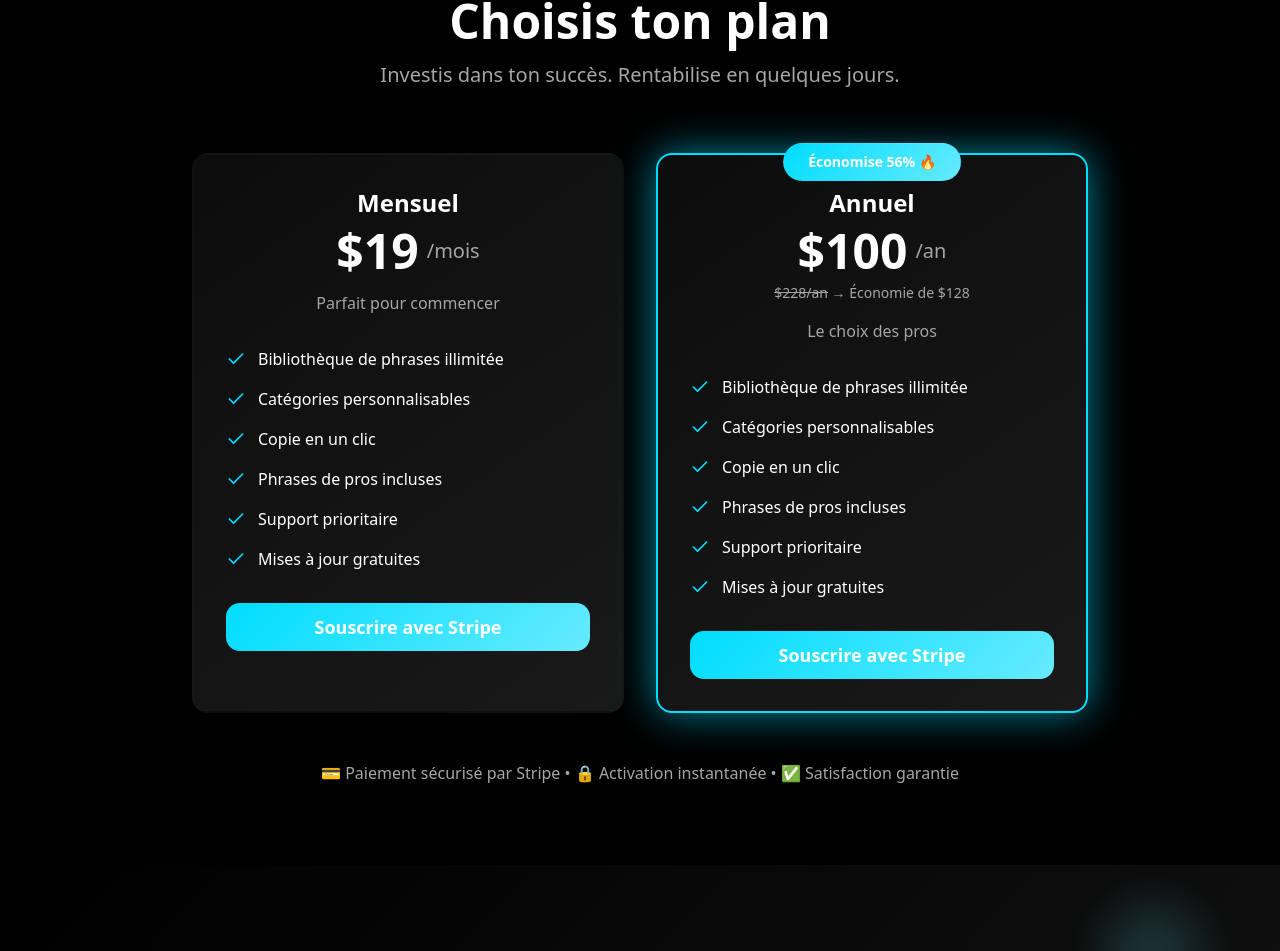
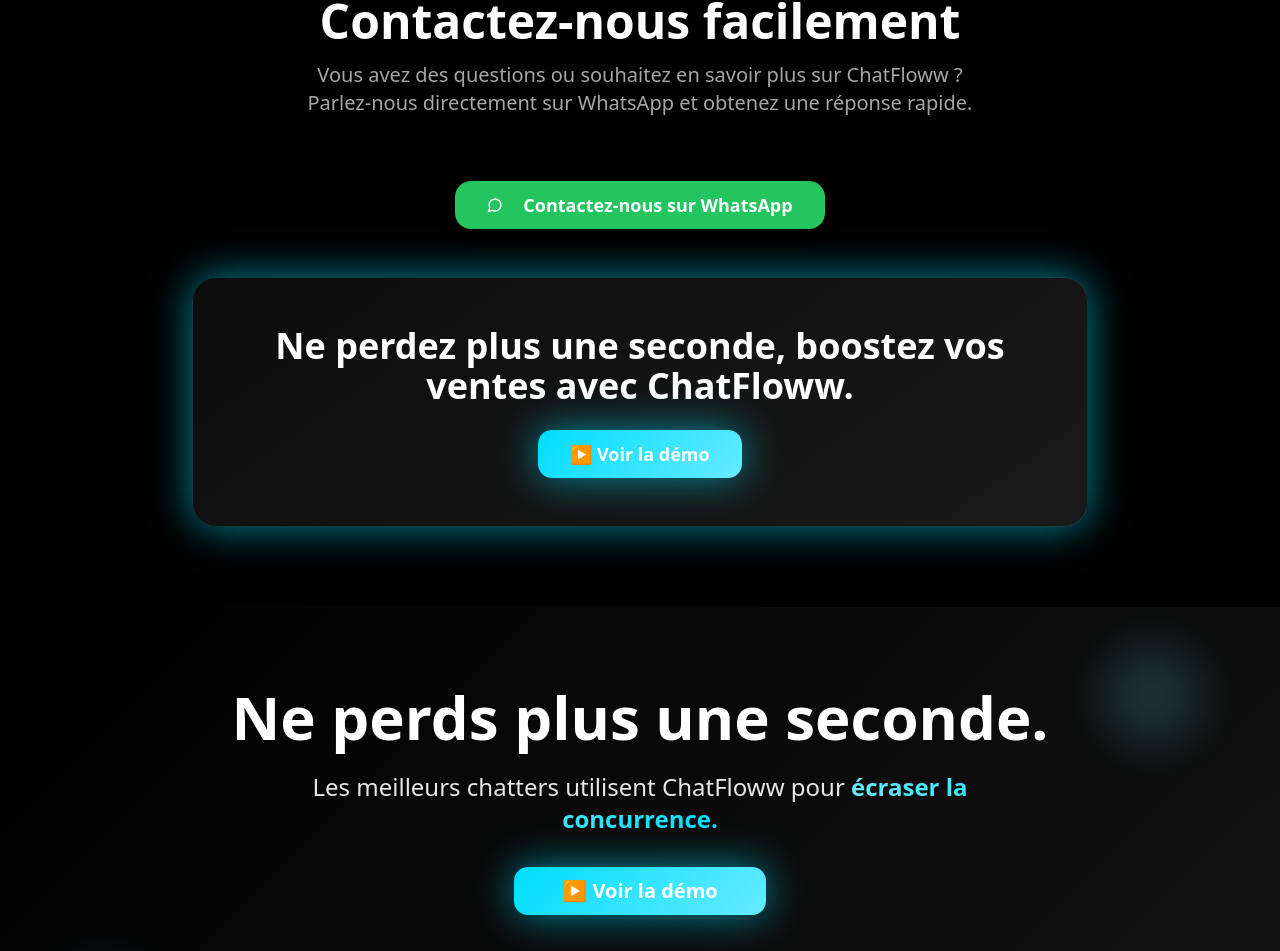
Before and after one commit to SmartESP-Team/chatfloww-ai-launcher, a React (Vite) app: page / in a window 1280 px wide. Shown: the part 2358-3309 px from the top of the page. Built offline with nearby package versions, Linux system fonts and the light colour scheme.

Commit message:
Update contact and CTA sections
Replace payment section with contact section. Add WhatsApp button. Update final CTA with demo button.

```diff
--- /dev/null
+++ b/src/components/Contact.tsx
@@ -0,0 +1,61 @@
+import { Button } from "@/components/ui/button";
+import { MessageCircle } from "lucide-react";
+
+const Contact = () => {
+  const openWhatsApp = () => {
+    // Remplace par ton numéro WhatsApp au format international
+    const phoneNumber = "+33123456789";
+    const message = encodeURIComponent("Bonjour, je suis intéressé par ChatFloww et j'aimerais en savoir plus !");
+    const whatsappUrl = `https://wa.me/${phoneNumber}?text=${message}`;
+    window.open(whatsappUrl, "_blank");
+  };
+
+  const openDemo = () => {
+    window.open("https://www.youtube.com/watch?v=DEMO-LINK", "_blank");
+  };
+
+  return (
+    <section id="contact" className="py-20 px-6 bg-background">
+      <div className="max-w-4xl mx-auto">
+        <div className="text-center mb-16">
+          <h2 className="text-4xl md:text-5xl font-bold text-foreground mb-4">
+            Contactez-nous facilement
+          </h2>
+          <p className="text-xl text-muted-foreground max-w-2xl mx-auto">
+            Vous avez des questions ou souhaitez en savoir plus sur ChatFloww ?
+            Parlez-nous directement sur WhatsApp et obtenez une réponse rapide.
+          </p>
+        </div>
+
+        <div className="text-center mb-12">
+          <Button
+            onClick={openWhatsApp}
+            className="bg-green-500 hover:bg-green-600 text-white px-8 py-6 text-lg font-semibold rounded-2xl shadow-lg hover:shadow-green-500/30 transition-all duration-300"
+            size="lg"
+          >
+            <MessageCircle className="w-6 h-6 mr-3" />
+            Contactez-nous sur WhatsApp
+          </Button>
+        </div>
+
+        {/* CTA Final */}
+        <div className="bg-gradient-card p-12 rounded-3xl shadow-glow border border-primary/20 text-center">
+          <h3 className="text-3xl md:text-4xl font-bold text-foreground mb-6">
+            Ne perdez plus une seconde, boostez vos ventes avec ChatFloww.
+          </h3>
+
+          <Button
+            onClick={openDemo}
+            variant="cta"
+            size="lg"
+            className="px-8 py-6 text-lg shadow-glow hover:shadow-glow"
+          >
+            ▶ Voir la démo
+          </Button>
+        </div>
+      </div>
+    </section>
+  );
+};
+
+export default Contact;
--- a/src/components/FinalCTA.tsx
+++ b/src/components/FinalCTA.tsx
@@ -1,9 +1,8 @@
 import { Button } from "@/components/ui/button";
 
 const FinalCTA = () => {
-  const scrollToPricing = () => {
-    const pricingSection = document.getElementById('pricing');
-    pricingSection?.scrollIntoView({ behavior: 'smooth' });
+  const openDemo = () => {
+    window.open("https://www.youtube.com/watch?v=DEMO-LINK", "_blank");
   };
 
   return (
@@ -24,19 +23,15 @@ const FinalCTA = () => {
           </span>
         </p>
 
-        <div className="flex flex-col sm:flex-row gap-6 justify-center items-center">
+        <div className="flex justify-center">
           <Button
-            onClick={scrollToPricing}
-            variant="hero"
+            onClick={openDemo}
+            variant="cta"
             size="lg"
-            className="px-12 py-6 text-xl font-bold"
+            className="px-12 py-6 text-xl font-bold shadow-glow hover:shadow-glow"
           >
-            Je m'abonne maintenant
+            ▶ Voir la démo
           </Button>
-
-          <div className="text-primary-foreground/80 text-sm">
-            ⚡ Activation immédiate • 🔥 Résultats garantis
-          </div>
         </div>
 
         {/* Testimonial style quote */}
--- a/src/components/Hero.tsx
+++ b/src/components/Hero.tsx
@@ -2,9 +2,9 @@ import { Button } from "@/components/ui/button";
 import heroImage from "@/assets/hero-dashboard.jpg";
 
 const Hero = () => {
-  const scrollToPricing = () => {
-    const pricingSection = document.getElementById('pricing');
-    pricingSection?.scrollIntoView({ behavior: 'smooth' });
+  const scrollToContact = () => {
+    const contactSection = document.getElementById('contact');
+    contactSection?.scrollIntoView({ behavior: 'smooth' });
   };
 
   return (
@@ -30,7 +30,7 @@ const Hero = () => {
 
         <div className="flex flex-col sm:flex-row gap-4 justify-center items-center mb-12">
           <Button
-            onClick={scrollToPricing}
+            onClick={scrollToContact}
             variant="hero"
             size="lg"
             className="px-8 py-6 text-lg"
--- a/src/pages/Index.tsx
+++ b/src/pages/Index.tsx
@@ -1,7 +1,7 @@
 import Hero from "@/components/Hero";
 import Features from "@/components/Features";
 import HowItWorks from "@/components/HowItWorks";
-import Pricing from "@/components/Pricing";
+import Contact from "@/components/Contact";
 import FinalCTA from "@/components/FinalCTA";
 import Footer from "@/components/Footer";
 
@@ -11,7 +11,7 @@ const Index = () => {
       <Hero />
       <Features />
       <HowItWorks />
-      <Pricing />
+      <Contact />
       <FinalCTA />
       <Footer />
     </div>
```
